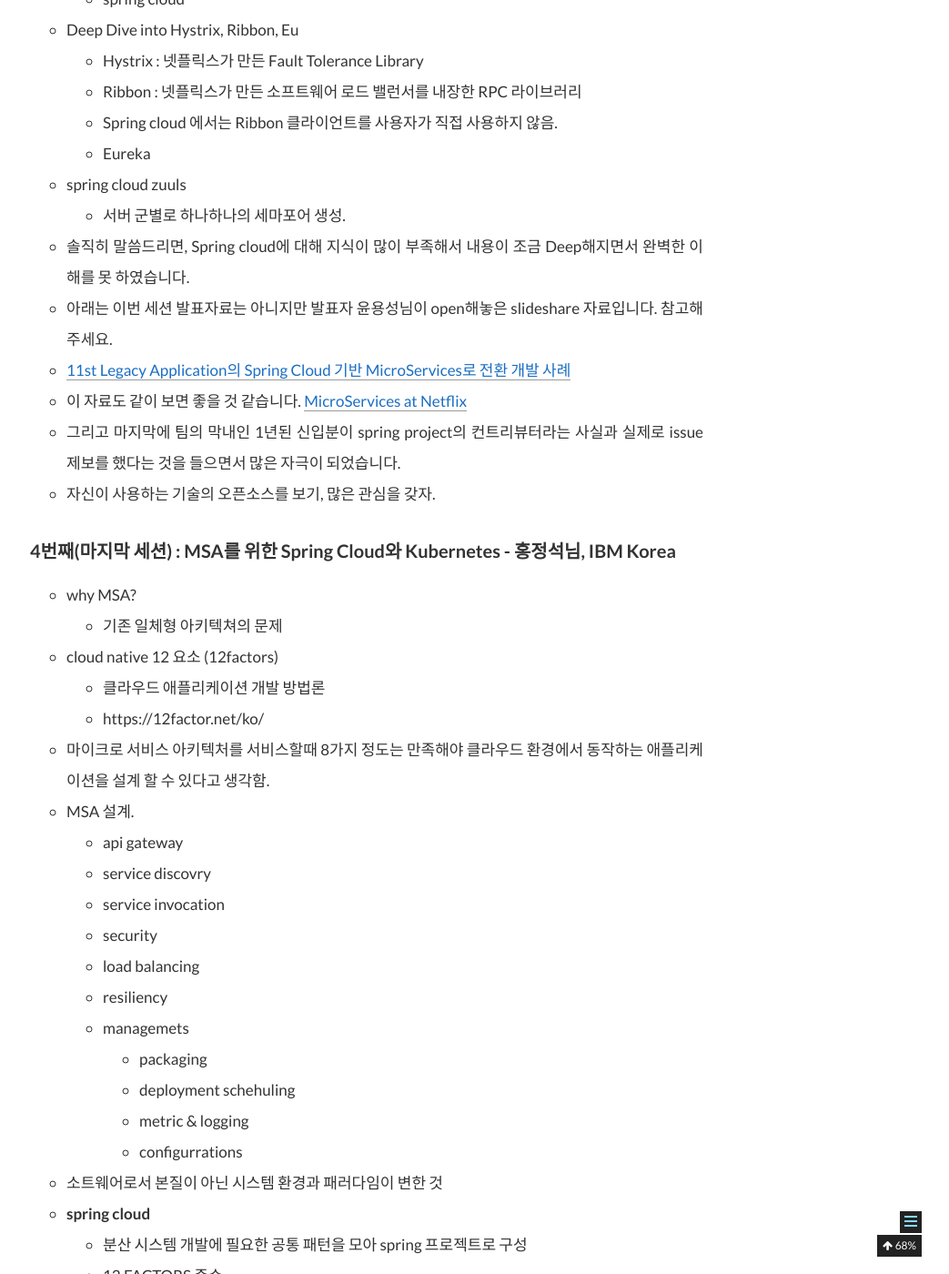
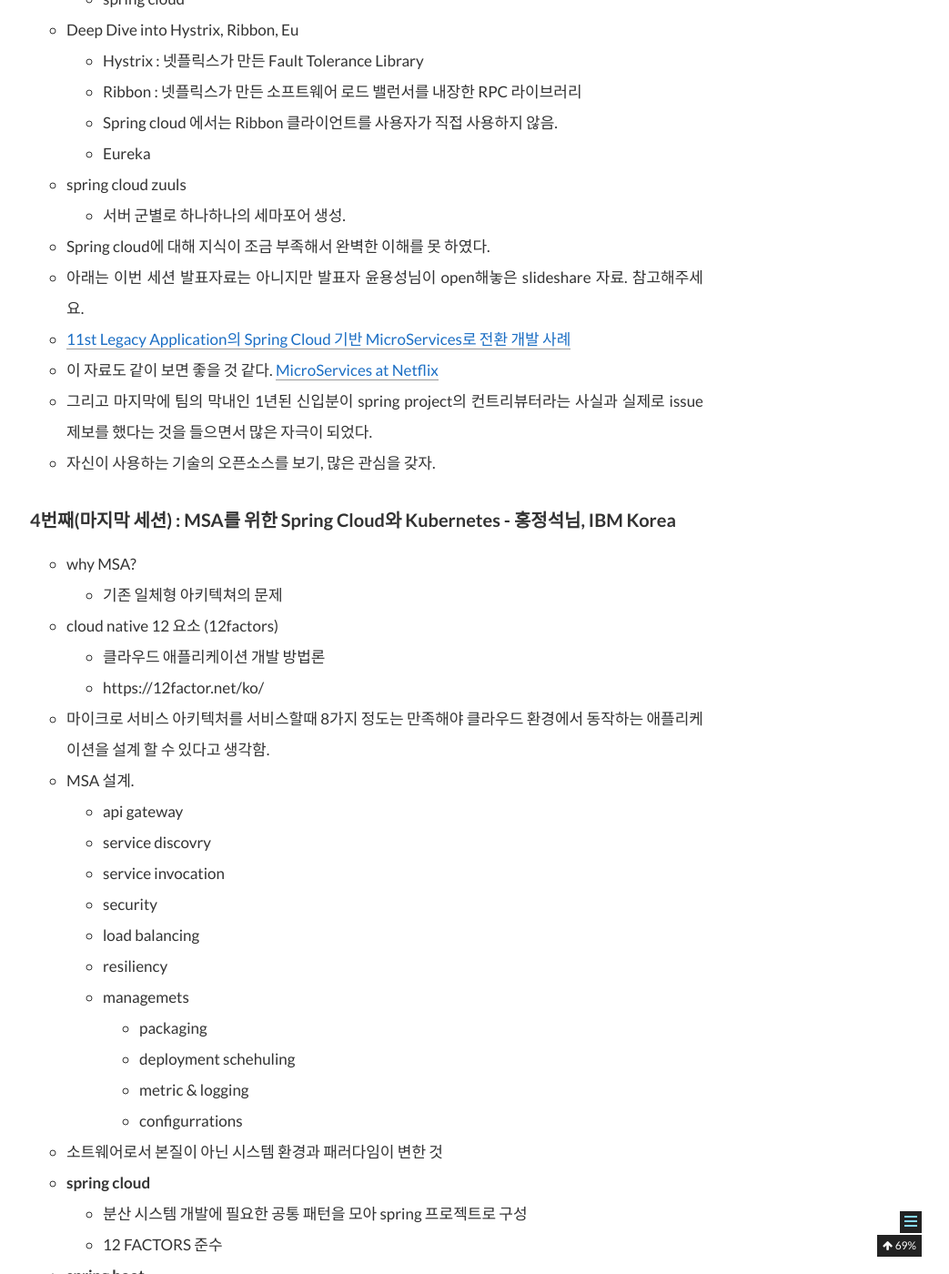
Before and after one commit to gwonsungjun/gwonsungjun.github.io, a Jekyll site: the page built from _posts/2018-04-22-springCamp2018.md, in a window 1280 px wide and 1400 px high, scrolled down 5986 px. Shown: the whole window at 91% size, without its empty margins (237-1280 px from the left). Built offline with Jekyll 4.4.1, drawn with Linux system fonts in a browser that asks for light colours; comment, search, counter and statistics services are not loaded; some of the changed text lies outside the part shown.

Commit message:
Edit spring camp post

```diff
--- a/_posts/2018-04-22-springCamp2018.md
+++ b/_posts/2018-04-22-springCamp2018.md
@@ -107,7 +107,7 @@
 - 이 외에 더 많은 얘기들은 [이벤트 기반 분산 시스템을 향한 여정 ](https://www.slideshare.net/arawnkr/ss-94475606) slideshare를 참고 해주세요.
 
 ## Coffee Break
-- 정말 맛있었습니다.(최고!)
+- 정말 맛있었다 !
 ![springcamp2](/assets/images/usingimages/springcamp2.jpg)
 
 ## 3번째 세션 : 11번가 Spring Cloud 기반 MSA로의 전환 1년간의 이야기 - 윤용성님.
@@ -128,11 +128,11 @@
   - Eureka
 - spring cloud zuuls
   - 서버 군별로 하나하나의 세마포어 생성.
-- 솔직히 말씀드리면, Spring cloud에 대해 지식이 많이 부족해서 내용이 조금 Deep해지면서 완벽한 이해를 못 하였습니다.
-- 아래는 이번 세션 발표자료는 아니지만 발표자 윤용성님이 open해놓은 slideshare 자료입니다. 참고해주세요.
+- Spring cloud에 대해 지식이 조금 부족해서 완벽한 이해를 못 하였다.
+- 아래는 이번 세션 발표자료는 아니지만 발표자 윤용성님이 open해놓은 slideshare 자료. 참고해주세요.
 - [11st Legacy Application의 Spring Cloud 기반 MicroServices로 전환 개발 사례](https://www.slideshare.net/balladofgale/11st-legacy-application-spring-cloud-microservices)
-- 이 자료도 같이 보면 좋을 것 같습니다. [MicroServices at Netflix](https://www.slideshare.net/stonse/microservices-at-netflix)
-- 그리고 마지막에 팀의 막내인 1년된 신입분이 spring project의 컨트리뷰터라는 사실과 실제로 issue 제보를 했다는 것을 들으면서 많은 자극이 되었습니다.
+- 이 자료도 같이 보면 좋을 것 같다. [MicroServices at Netflix](https://www.slideshare.net/stonse/microservices-at-netflix)
+- 그리고 마지막에 팀의 막내인 1년된 신입분이 spring project의 컨트리뷰터라는 사실과 실제로 issue 제보를 했다는 것을 들으면서 많은 자극이 되었다.
 - 자신이 사용하는 기술의 오픈소스를 보기, 많은 관심을 갖자.
 
 ## 4번째(마지막 세션) : MSA를 위한 Spring Cloud와 Kubernetes - 홍정석님, IBM Korea
```
